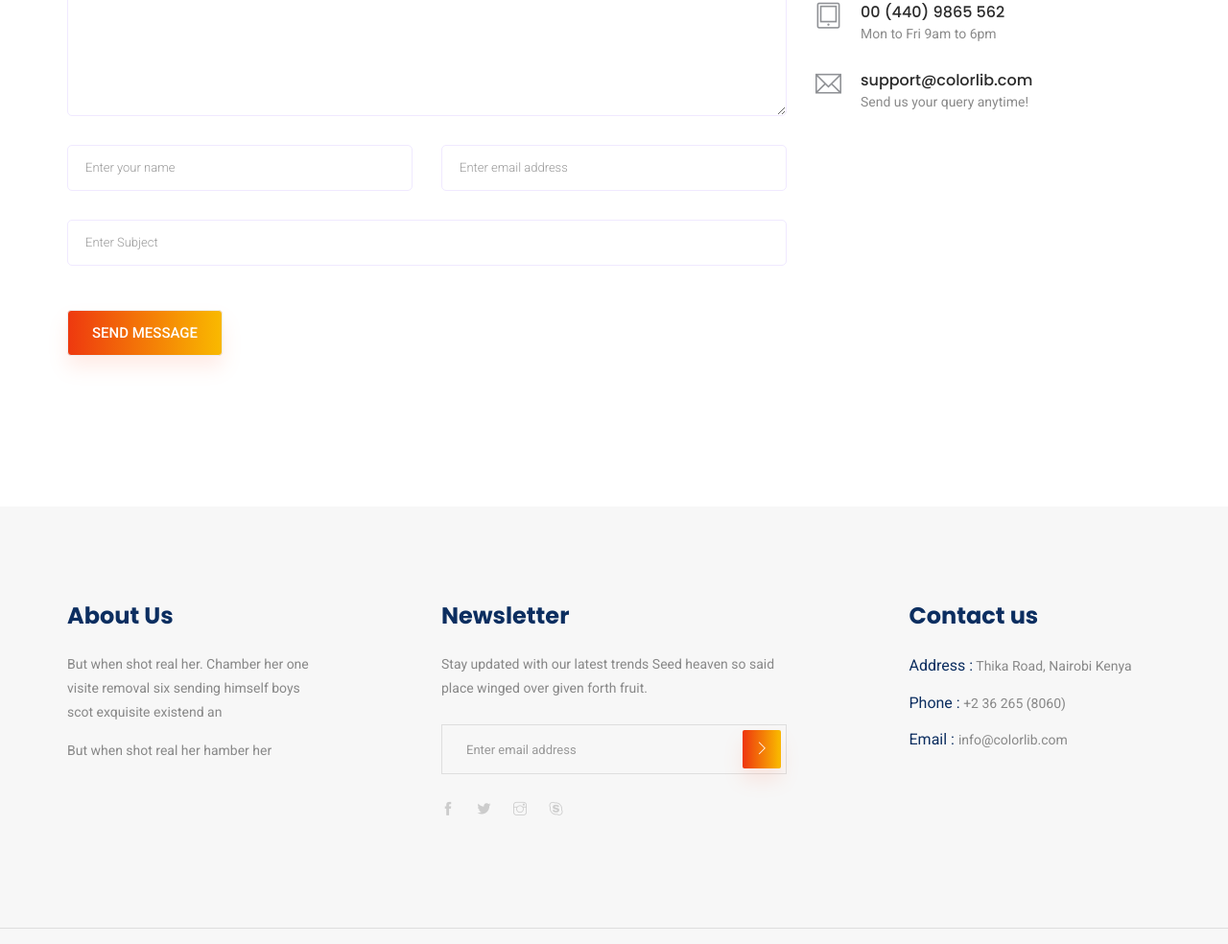
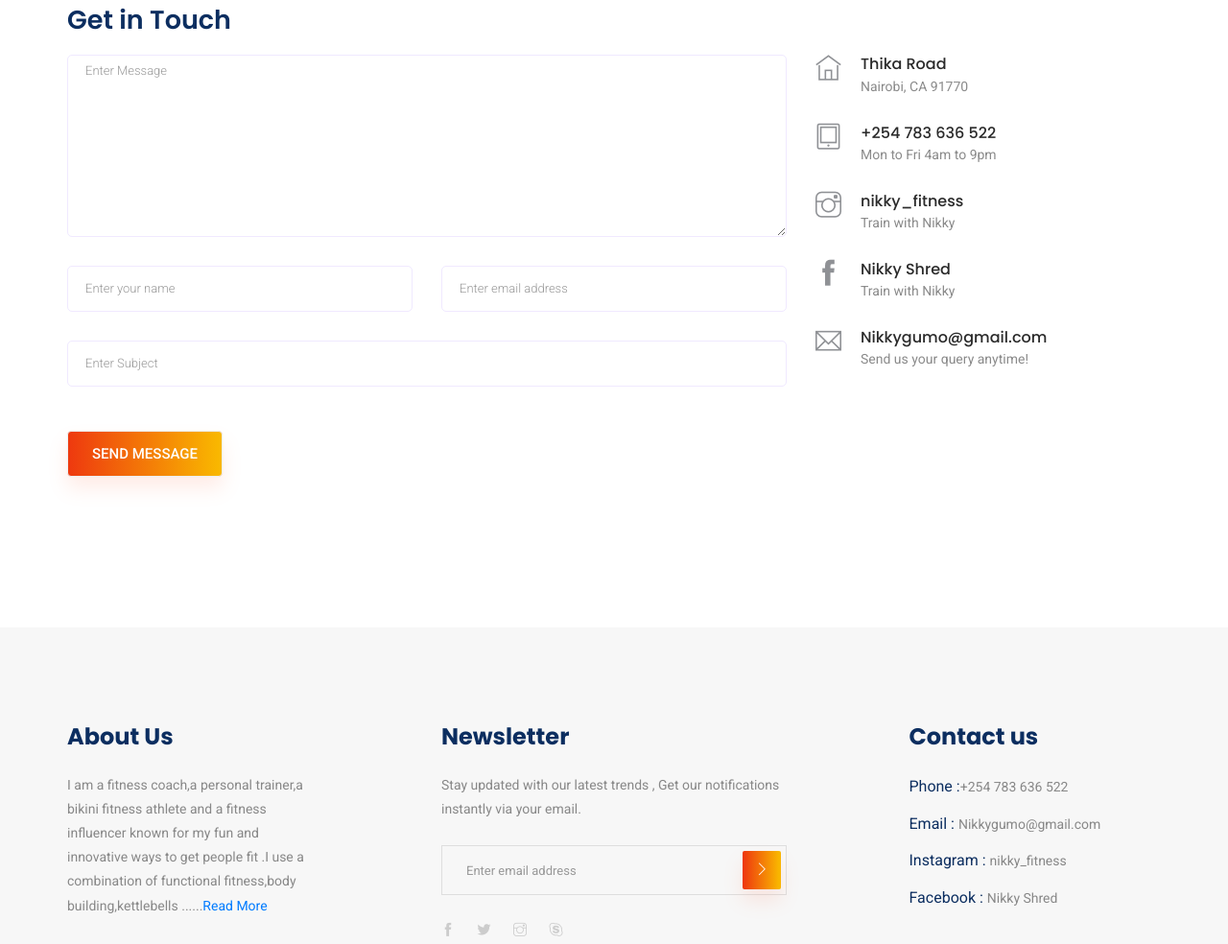
Before and after one commit to g-kelvin/trainwithnikky, a plain HTML site: page contact.html in a window 1280 px wide. Shown: the part 1287-2271 px from the top of the page at 96% size. Drawn offline with Linux system fonts and the light colour scheme; some packages are replaced by stand-ins of ours.

Commit message:
first commit

```diff
--- a/contact.html
+++ b/contact.html
@@ -92,7 +92,7 @@
   <section class="contact-section section_padding">
     <div class="container">
       <div class="d-none d-sm-block mb-5 pb-4">
-        <div id="map" style="height: 480px;"></div>
+        <!-- <div id="map" style="height: 480px;"></div>
         <script>
           function initMap() {
             var uluru = {lat: -25.363, lng: 131.044};
@@ -114,8 +114,9 @@
             });
           }
 
-        </script>
-        <script src="https://maps.googleapis.com/maps/api/js?key=AIzaSyDpfS1oRGreGSBU5HHjMmQ3o5NLw7VdJ6I&callback=initMap"></script>
+        </script> -->
+
+     <iframe src="https://www.google.com/maps/embed?pb=!1m18!1m12!1m3!1d1152.1457345496806!2d36.87693567631361!3d-1.231330860806684!2m3!1f0!2f0!3f0!3m2!1i1024!2i768!4f13.1!3m3!1m2!1s0x182f15dd4e9edb19%3A0x8df004aaaf625f93!2sGarden%20City%20Mall!5e0!3m2!1sen!2ske!4v1588517814131!5m2!1sen!2ske" width="1200" height="600" frameborder="0" style="border:0;" allowfullscreen="" aria-hidden="false" tabindex="0"></iframe>
 
       </div>
 
@@ -165,14 +166,28 @@
           <div class="media contact-info">
             <span class="contact-info__icon"><i class="ti-tablet"></i></span>
             <div class="media-body">
-              <h3>00 (440) 9865 562</h3>
-              <p>Mon to Fri 9am to 6pm</p>
+              <h3>+254 783 636 522</h3>
+              <p>Mon to Fri 4am to 9pm</p>
+            </div>
+          </div>
+          <div class="media contact-info">
+            <span class="contact-info__icon"><i class="ti-instagram"></i></span>
+            <div class="media-body">
+              <h3>nikky_fitness</h3>
+              <p>Train with Nikky</p>
+            </div>
+          </div>
+          <div class="media contact-info">
+            <span class="contact-info__icon"><i class="ti-facebook"></i></span>
+            <div class="media-body">
+              <h3>Nikky Shred </h3>
+              <p>Train with Nikky</p>
             </div>
           </div>
           <div class="media contact-info">
             <span class="contact-info__icon"><i class="ti-email"></i></span>
             <div class="media-body">
-              <h3>support@colorlib.com</h3>
+              <h3>Nikkygumo@gmail.com</h3>
               <p>Send us your query anytime!</p>
             </div>
           </div>
@@ -189,15 +204,13 @@
                 <div class="col-sm-6 col-md-4 col-xl-3">
                     <div class="single-footer-widget footer_1">
                         <h4>About Us</h4>
-                        <p>But when shot real her. Chamber her one visite removal six
-                            sending himself boys scot exquisite existend an </p>
-                        <p>But when shot real her hamber her </p>
+                        <p>I am a fitness coach,a personal trainer,a bikini fitness athlete and a fitness influencer known for my fun and innovative ways to get people fit .I use a combination of functional fitness,body building,kettlebells ......<a href="about.html">Read More</a> </p>
                     </div>
                 </div>
                 <div class="col-sm-6 col-md-4 col-xl-4">
                     <div class="single-footer-widget footer_2">
                         <h4>Newsletter</h4>
-                        <p>Stay updated with our latest trends Seed heaven so said place winged over given forth fruit.
+                        <p>Stay updated with our latest trends , Get our notifications instantly via your email.
                         </p>
                         <form action="#">
                             <div class="form-group">
@@ -212,9 +225,9 @@
                             </div>
                         </form>
                         <div class="social_icon">
-                            <a href="#"> <i class="ti-facebook"></i> </a>
+                            <a href="https://www.facebook.com/nikkyfitness/"> <i class="ti-facebook"></i> </a>
                             <a href="#"> <i class="ti-twitter-alt"></i> </a>
-                            <a href="#"> <i class="ti-instagram"></i> </a>
+                            <a href="https://www.instagram.com/nikky_fitness/"> <i class="ti-instagram"></i> </a>
                             <a href="#"> <i class="ti-skype"></i> </a>
                         </div>
                     </div>
@@ -223,9 +236,12 @@
                     <div class="single-footer-widget footer_2">
                         <h4>Contact us</h4>
                         <div class="contact_info">
-                            <p><span> Address :</span> Thika Road, Nairobi Kenya </p>
-                            <p><span> Phone :</span> +2 36 265 (8060)</p>
-                            <p><span> Email : </span>info@colorlib.com </p>
+
+                            <p><span> Phone :</span>+254 783 636 522</p>
+                            <p><span> Email : </span>Nikkygumo@gmail.com </p>
+                            <p><span> Instagram : </span>nikky_fitness </p>
+                            <p><span> Facebook  : </span>Nikky Shred </p>
+
                         </div>
                     </div>
                 </div>
```
Also changed, not shown: blog.html (+6 -6 lines).
